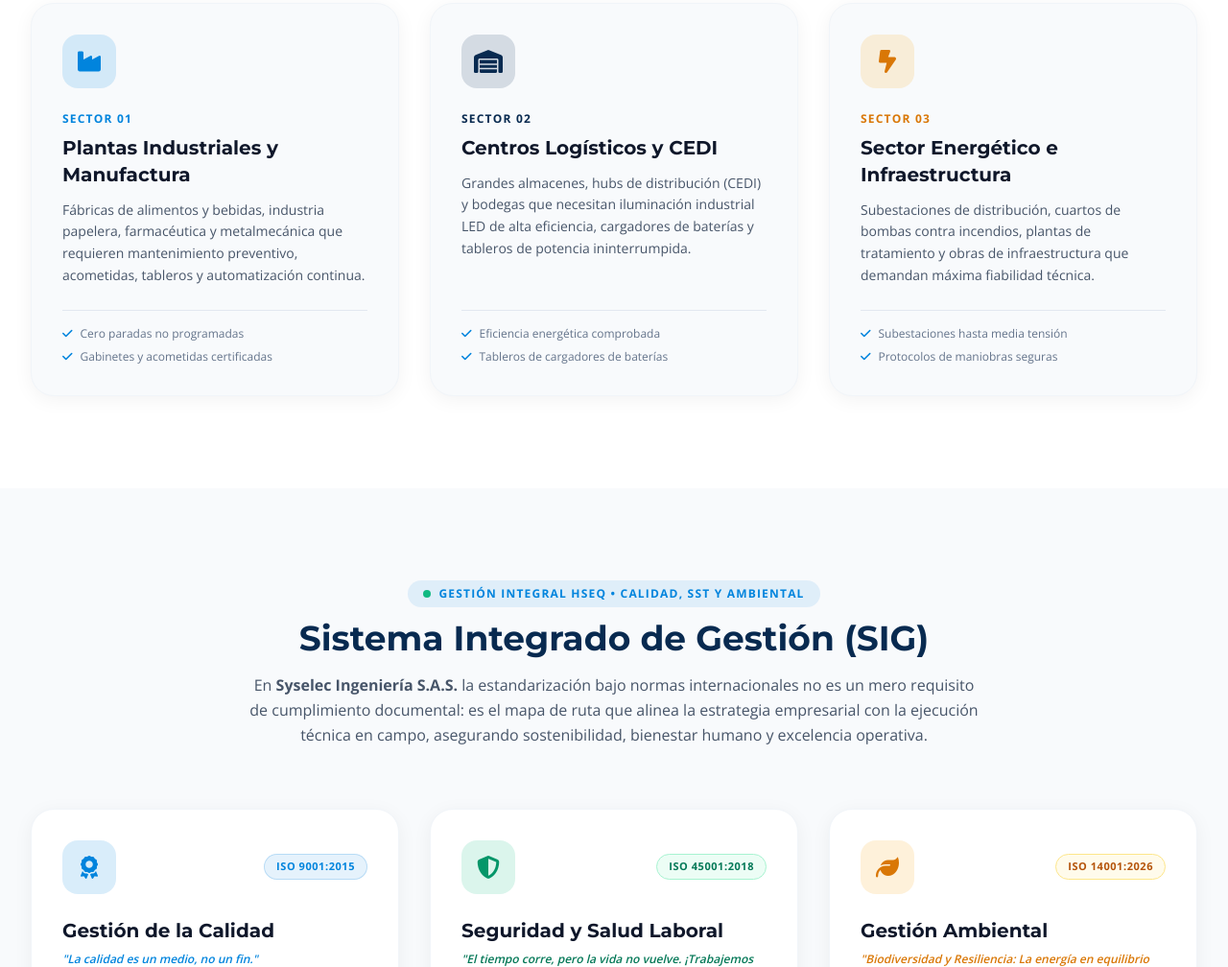
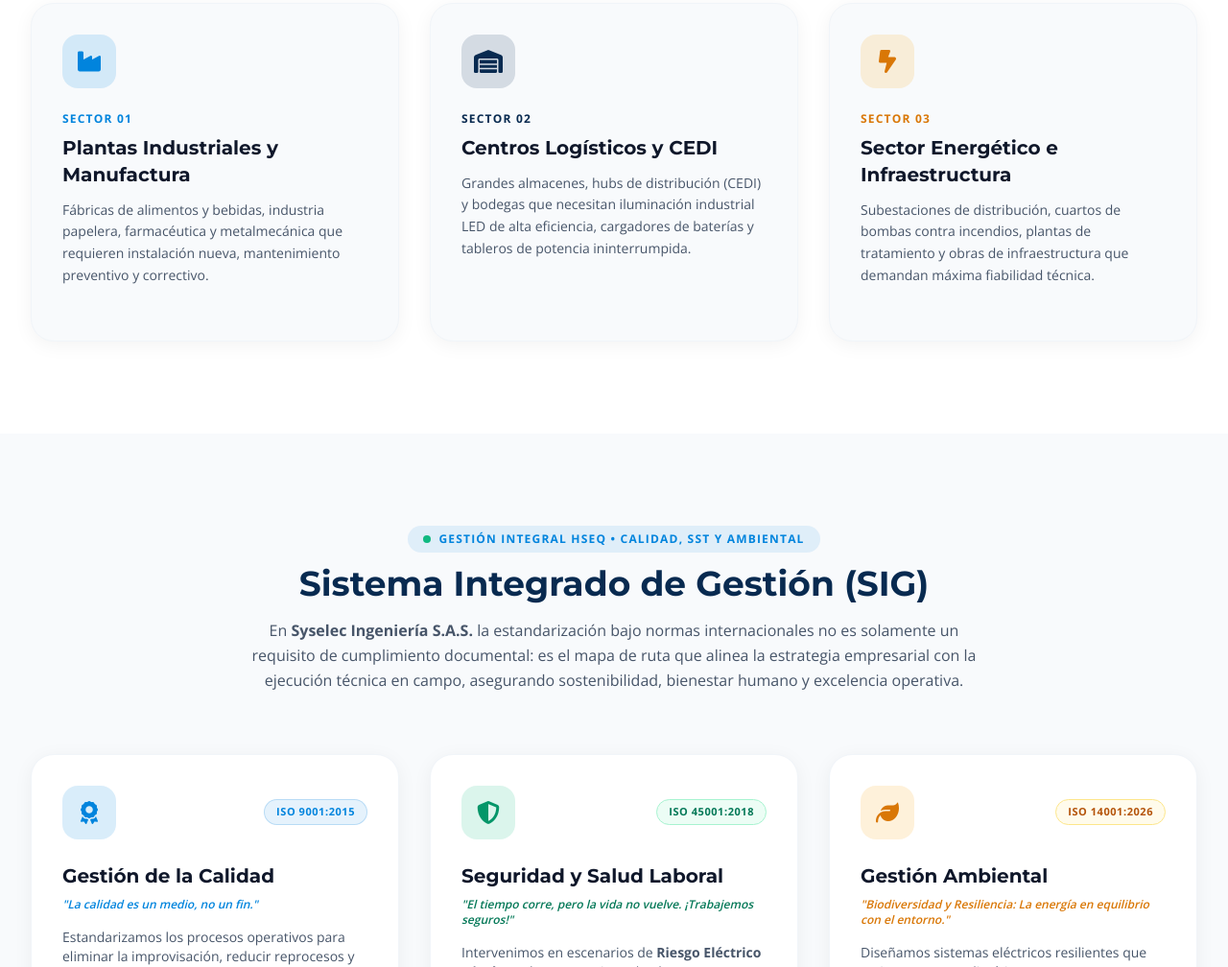
Before and after one commit to Syselec/Web-page, a plain HTML site: page index.html in a window 1280 px wide. Shown: the part 7291-8299 px from the top of the page at 96% size. Drawn offline with nearby package versions, Linux system fonts and the light colour scheme.

Commit message:
Add files via upload

```diff
--- a/index.html
+++ b/index.html
@@ -738,14 +738,9 @@
                     </h3>
                     <p class="text-slate-600 text-sm leading-relaxed mb-6">
                         Fábricas de alimentos y bebidas, industria papelera, farmacéutica y metalmecánica que
-                        requieren mantenimiento preventivo, acometidas, tableros y automatización continua.
+                        requieren instalación nueva, mantenimiento preventivo y correctivo.
                     </p>
-                    <ul class="text-xs text-slate-500 space-y-2 mt-auto pt-4 border-t border-slate-200">
-                        <li class="flex items-center gap-2"><i class="fas fa-check text-syselec-teal"></i> Cero paradas
-                            no programadas</li>
-                        <li class="flex items-center gap-2"><i class="fas fa-check text-syselec-teal"></i> Gabinetes y
-                            acometidas certificadas</li>
-                    </ul>
+
                 </div>
 
                 <!-- Sector 2 -->
@@ -762,12 +757,7 @@
                         Grandes almacenes, hubs de distribución (CEDI) y bodegas que necesitan iluminación industrial
                         LED de alta eficiencia, cargadores de baterías y tableros de potencia ininterrumpida.
                     </p>
-                    <ul class="text-xs text-slate-500 space-y-2 mt-auto pt-4 border-t border-slate-200">
-                        <li class="flex items-center gap-2"><i class="fas fa-check text-syselec-teal"></i> Eficiencia
-                            energética comprobada</li>
-                        <li class="flex items-center gap-2"><i class="fas fa-check text-syselec-teal"></i> Tableros de
-                            cargadores de baterías</li>
-                    </ul>
+
                 </div>
 
                 <!-- Sector 3 -->
@@ -784,12 +774,7 @@
                         Subestaciones de distribución, cuartos de bombas contra incendios, plantas de tratamiento y
                         obras de infraestructura que demandan máxima fiabilidad técnica.
                     </p>
-                    <ul class="text-xs text-slate-500 space-y-2 mt-auto pt-4 border-t border-slate-200">
-                        <li class="flex items-center gap-2"><i class="fas fa-check text-syselec-teal"></i> Subestaciones
-                            hasta media tensión</li>
-                        <li class="flex items-center gap-2"><i class="fas fa-check text-syselec-teal"></i> Protocolos de
-                            maniobras seguras</li>
-                    </ul>
+
                 </div>
             </div>
         </div>
@@ -812,7 +797,7 @@
                 </h2>
                 <p class="text-slate-600 text-base leading-relaxed">
                     En <strong>Syselec Ingeniería S.A.S.</strong> la estandarización bajo normas internacionales no es
-                    un mero requisito de cumplimiento documental: es el mapa de ruta que alinea la estrategia
+                    solamente un requisito de cumplimiento documental: es el mapa de ruta que alinea la estrategia
                     empresarial con la ejecución técnica en campo, asegurando sostenibilidad, bienestar humano y
                     excelencia operativa.
                 </p>
```
